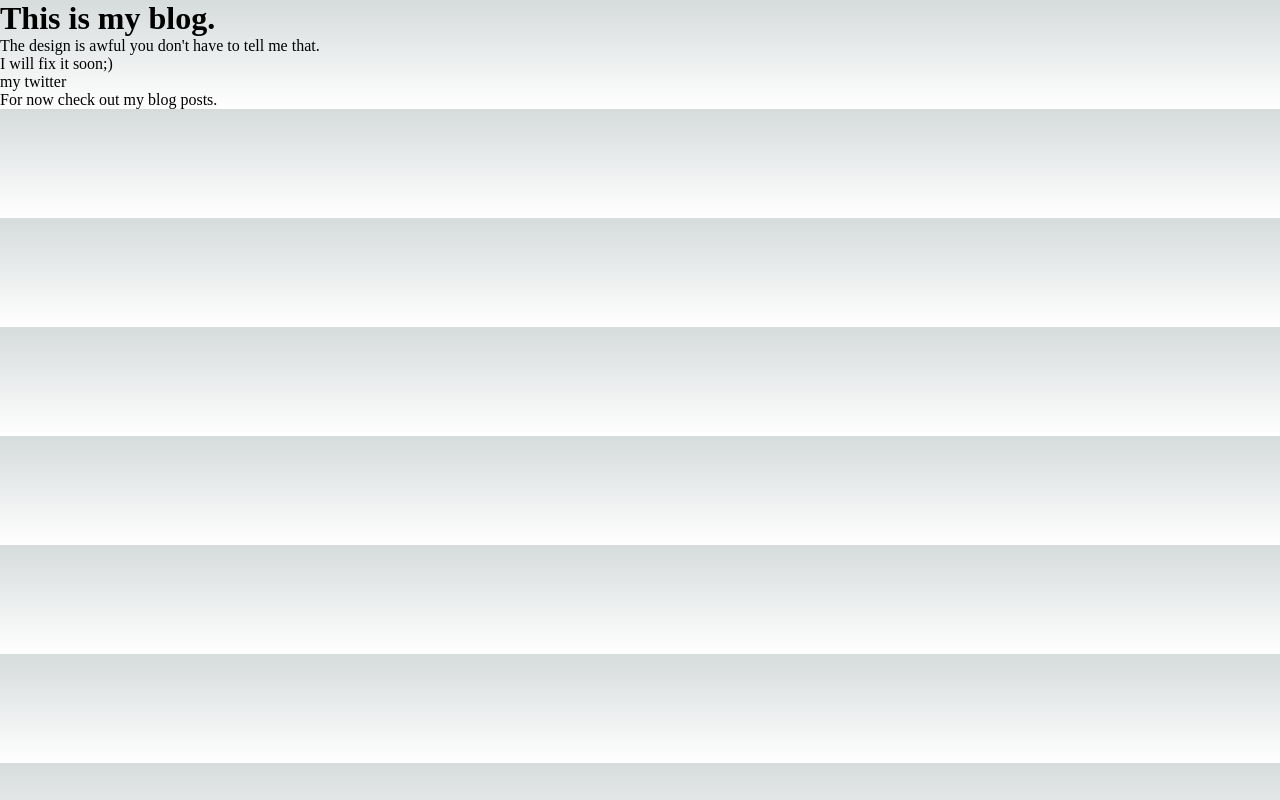
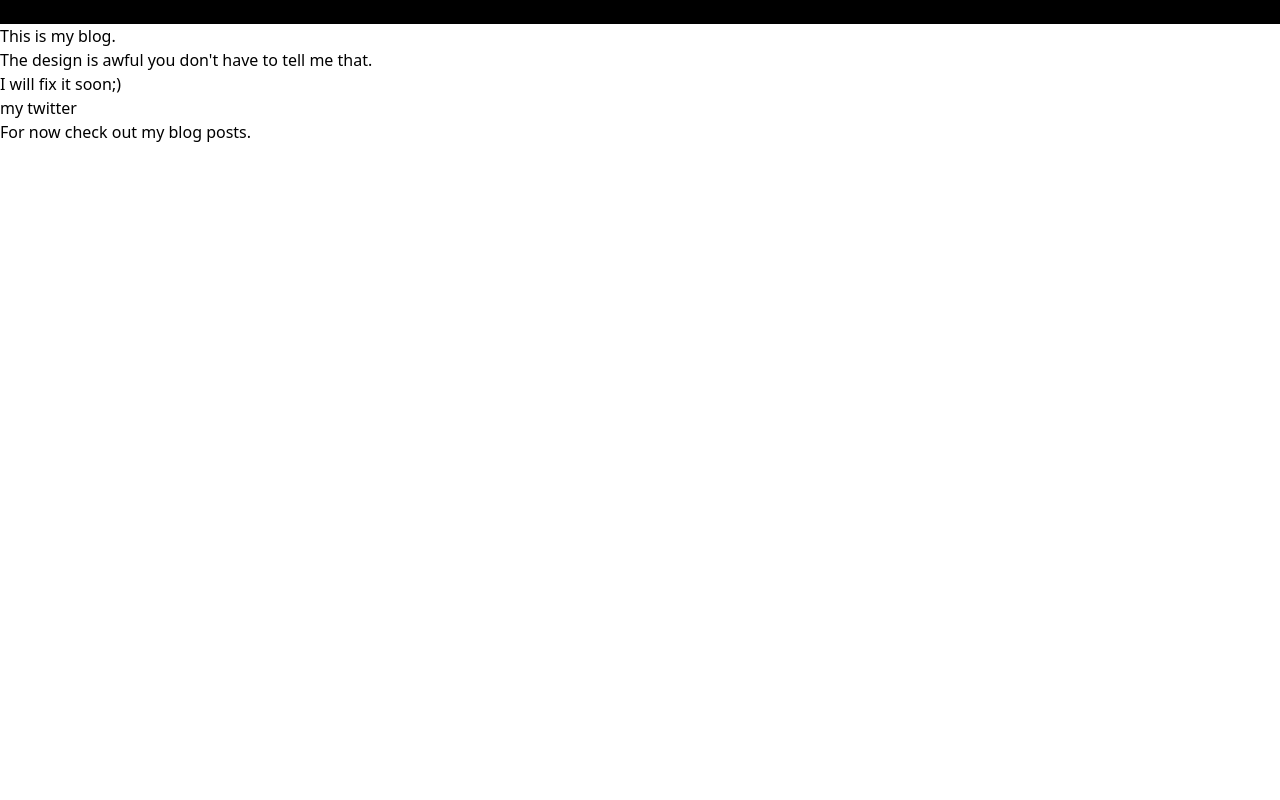
Before and after one commit to eleswastaken/blog.eleswastaken.com, a Next.js app: page / in a window 1280 px wide. Built offline with nearby package versions, Linux system fonts and the light colour scheme.

Commit message:
Plug in tailwindcss

```diff
--- a/package.json
+++ b/package.json
@@ -19,5 +19,10 @@
     "next-connect": "^0.13.0",
     "react": "18.2.0",
     "react-dom": "18.2.0"
+  },
+  "devDependencies": {
+    "autoprefixer": "^10.4.13",
+    "postcss": "^8.4.21",
+    "tailwindcss": "^3.2.4"
   }
 }
--- /dev/null
+++ b/pages/Header.js
@@ -0,0 +1,9 @@
+
+export default function Header() {
+
+    return(
+        <header className="bg-black ">
+            This is a header.
+        </header>
+    )
+}
--- a/pages/_document.js
+++ b/pages/_document.js
@@ -1,5 +1,6 @@
-import { Html, Head, Main, NextScript } from 'next/document'
-import GoogleAnalytics from './googleAnalytics'
+import { Html, Head, Main, NextScript } from 'next/document';
+import GoogleAnalytics from './googleAnalytics';
+import Header from './Header';
 
 export default function Document() {
   return (
@@ -10,6 +11,7 @@ export default function Document() {
         <GoogleAnalytics />
       </Head>
       <body>
+        <Header></Header>
         <Main />
         <NextScript />
       </body>
--- /dev/null
+++ b/postcss.config.js
@@ -0,0 +1,6 @@
+module.exports = {
+  plugins: {
+    tailwindcss: {},
+    autoprefixer: {},
+  },
+}
--- a/styles/globals.css
+++ b/styles/globals.css
@@ -1,107 +1,3 @@
-:root {
-  --max-width: 1100px;
-  --border-radius: 12px;
-  --font-mono: ui-monospace, Menlo, Monaco, 'Cascadia Mono', 'Segoe UI Mono',
-    'Roboto Mono', 'Oxygen Mono', 'Ubuntu Monospace', 'Source Code Pro',
-    'Fira Mono', 'Droid Sans Mono', 'Courier New', monospace;
-
-  --foreground-rgb: 0, 0, 0;
-  --background-start-rgb: 214, 219, 220;
-  --background-end-rgb: 255, 255, 255;
-
-  --primary-glow: conic-gradient(
-    from 180deg at 50% 50%,
-    #16abff33 0deg,
-    #0885ff33 55deg,
-    #54d6ff33 120deg,
-    #0071ff33 160deg,
-    transparent 360deg
-  );
-  --secondary-glow: radial-gradient(
-    rgba(255, 255, 255, 1),
-    rgba(255, 255, 255, 0)
-  );
-
-  --tile-start-rgb: 239, 245, 249;
-  --tile-end-rgb: 228, 232, 233;
-  --tile-border: conic-gradient(
-    #00000080,
-    #00000040,
-    #00000030,
-    #00000020,
-    #00000010,
-    #00000010,
-    #00000080
-  );
-
-  --callout-rgb: 238, 240, 241;
-  --callout-border-rgb: 172, 175, 176;
-  --card-rgb: 180, 185, 188;
-  --card-border-rgb: 131, 134, 135;
-}
-
-@media (prefers-color-scheme: dark) {
-  :root {
-    --foreground-rgb: 255, 255, 255;
-    --background-start-rgb: 0, 0, 0;
-    --background-end-rgb: 0, 0, 0;
-
-    --primary-glow: radial-gradient(rgba(1, 65, 255, 0.4), rgba(1, 65, 255, 0));
-    --secondary-glow: linear-gradient(
-      to bottom right,
-      rgba(1, 65, 255, 0),
-      rgba(1, 65, 255, 0),
-      rgba(1, 65, 255, 0.3)
-    );
-
-    --tile-start-rgb: 2, 13, 46;
-    --tile-end-rgb: 2, 5, 19;
-    --tile-border: conic-gradient(
-      #ffffff80,
-      #ffffff40,
-      #ffffff30,
-      #ffffff20,
-      #ffffff10,
-      #ffffff10,
-      #ffffff80
-    );
-
-    --callout-rgb: 20, 20, 20;
-    --callout-border-rgb: 108, 108, 108;
-    --card-rgb: 100, 100, 100;
-    --card-border-rgb: 200, 200, 200;
-  }
-}
-
-* {
-  box-sizing: border-box;
-  padding: 0;
-  margin: 0;
-}
-
-html,
-body {
-  max-width: 100vw;
-  overflow-x: hidden;
-}
-
-body {
-  color: rgb(var(--foreground-rgb));
-  background: linear-gradient(
-      to bottom,
-      transparent,
-      rgb(var(--background-end-rgb))
-    )
-    rgb(var(--background-start-rgb));
-}
-
-a {
-  color: inherit;
-  text-decoration: none;
-}
-
-@media (prefers-color-scheme: dark) {
-  html {
-    color-scheme: dark;
-  }
-}
+@tailwind base;
+@tailwind components;
+@tailwind utilities;
--- /dev/null
+++ b/tailwind.config.js
@@ -0,0 +1,12 @@
+/** @type {import('tailwindcss').Config} */
+module.exports = {
+  content: [
+    "./app/**/*.{js,ts,jsx,tsx}",
+    "./pages/**/*.{js,ts,jsx,tsx}",
+    "./components/**/*.{js,ts,jsx,tsx}",
+  ],
+  theme: {
+    extend: {},
+  },
+  plugins: [],
+}
```
Also changed, not shown: 1 other file (tests, documents, lock files or other folders).
